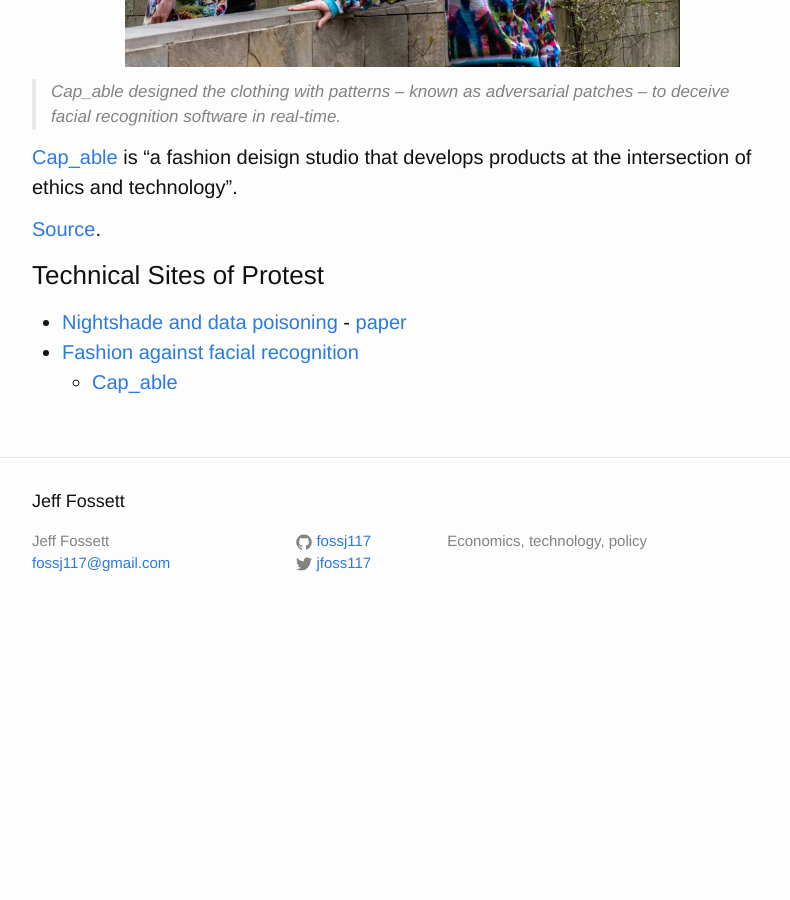
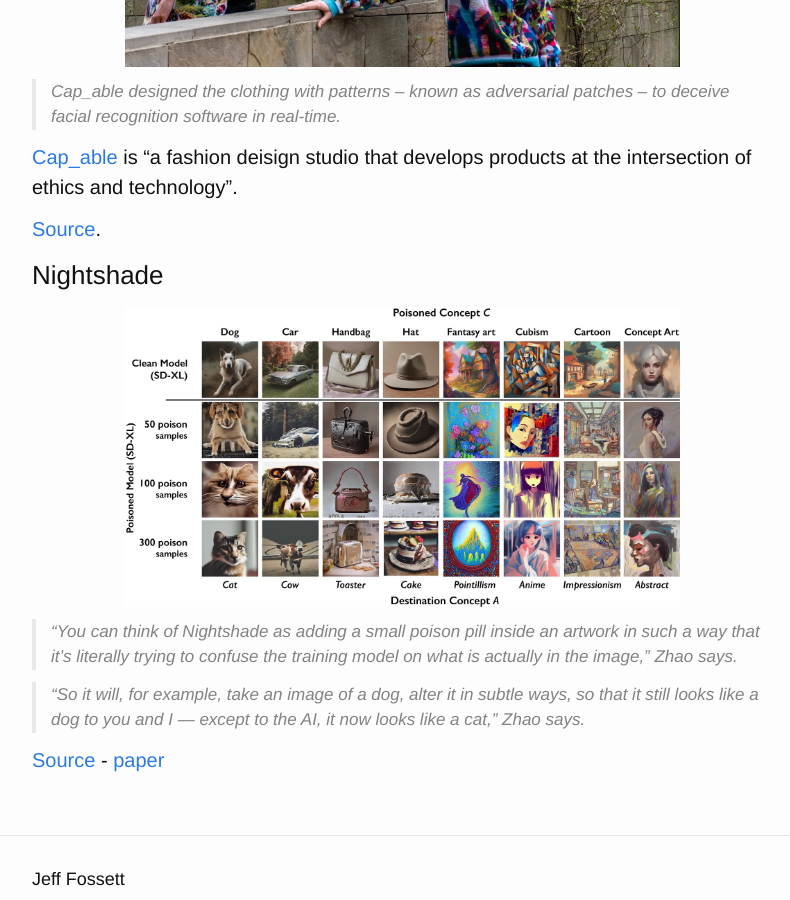
Before and after one commit to Fossj117/fossj117.github.io, a Jekyll site: the page built from _posts/2024-02-13-images-of-ai-protest.md, in a window 1280 px wide and 900 px high, scrolled down 5597 px. Shown: the whole window, without its empty margins (238-1028 px from the left). Built offline with Jekyll 4.4.1, drawn with Linux system fonts in a browser that asks for light colours; a script that is not in the unit is left out; before the commit the page ends 6229 px from its top, so only the background shows below that.

Commit message:
nightshade

```diff
--- a/_posts/2024-02-13-images-of-ai-protest.md
+++ b/_posts/2024-02-13-images-of-ai-protest.md
@@ -128,8 +128,16 @@ Photo: The Dazzle Club/Cocoa Laney - [Source](https://theworld.org/stories/2020-
 
 [Source](https://www.dezeen.com/2023/02/07/cap_able-facial-recognition-blocking-clothing/).
 
-## Technical Sites of Protest
+## Nightshade
 
-- [Nightshade and data poisoning](https://www.technologyreview.com/2023/10/23/1082189/data-poisoning-artists-fight-generative-ai/) - [paper](https://arxiv.org/pdf/2310.13828.pdf)
-- [Fashion against facial recognition](https://www.dezeen.com/2023/02/07/cap_able-facial-recognition-blocking-clothing/)
-  - [Cap_able](https://www.capable.design/)
+<p>
+<center>
+<img alt="1" align="center" src="/figs/2024-02-13-images-of-ai-protest/nightshade.webp" width="75%">
+</center>
+</p>
+
+> "You can think of Nightshade as adding a small poison pill inside an artwork in such a way that it's literally trying to confuse the training model on what is actually in the image," Zhao says.
+
+> "So it will, for example, take an image of a dog, alter it in subtle ways, so that it still looks like a dog to you and I — except to the AI, it now looks like a cat," Zhao says.
+
+[Source](https://www.npr.org/2023/11/03/1210208164/new-tools-help-artists-fight-ai-by-directly-disrupting-the-systems) - [paper](https://arxiv.org/pdf/2310.13828.pdf)
```
Also changed, not shown: figs/2024-02-13-images-of-ai-protest/nightshade.webp (added).
